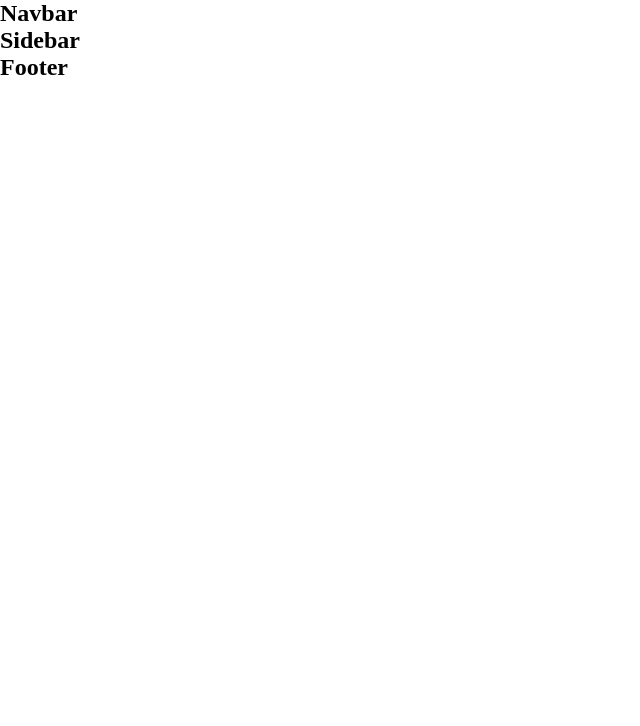
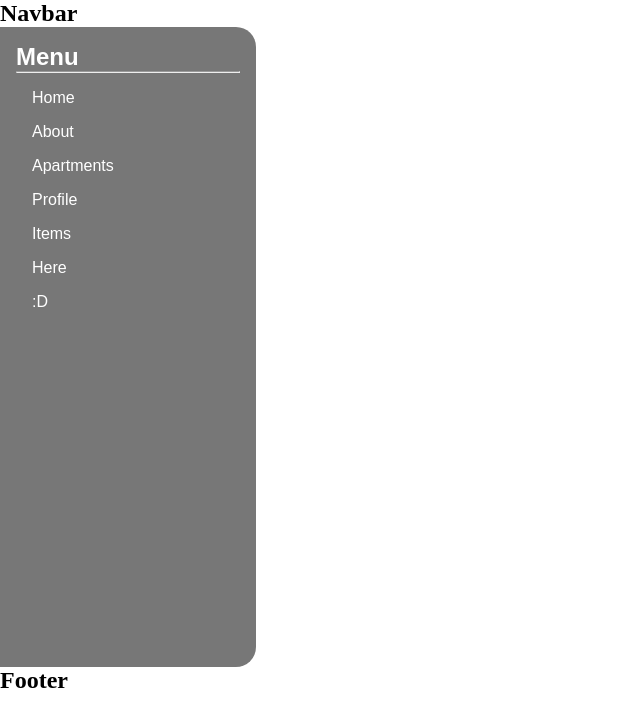
Before and after one commit to Kiridea/Mini-project, a React (Vite) app: page / in a window 1280 px wide. Shown: the top 726 px of the page, without its empty margins (0-640 px from the left). Built offline with nearby package versions, Linux system fonts and the light colour scheme.

Commit message:
make sidebar

```diff
--- /dev/null
+++ b/src/components/Sidebar.css
@@ -0,0 +1,33 @@
+#sidebar-container {
+    width: 20%;
+    height: 80vh;
+    padding: 1em;
+    background-color: rgba(0, 0, 0, 0.533);
+    color: white;
+    border-top-right-radius: 20px;
+    border-bottom-right-radius: 20px;
+    font-family: sans-serif;
+}
+
+hr {
+    margin-bottom: 0.5em;
+}
+
+#sidebar-items {
+    display: flex;
+    flex-direction: column;
+}
+
+#sidebar-container a {
+    width: 100%;
+    text-decoration: none;
+    color: white;
+    padding: 0.5em 1em;
+    border-radius: 30px;
+}
+
+#sidebar-container a:hover{
+    background-color: rgba(0, 0, 0, 0.633);
+    transition: 300ms;
+    transform: scale(1.1);
+}
--- a/src/components/Sidebar.jsx
+++ b/src/components/Sidebar.jsx
@@ -1,10 +1,22 @@
-
-
+import './Sidebar.css'
 
 
 function Sidebar() {
     return (
-        <h2>Sidebar</h2>
+        <div id="sidebar-container">
+            <h2>Menu</h2>
+            <hr />
+            <div id="sidebar-items">
+                <a href="">Home</a>
+                <a href="">About</a>
+                <a href="">Apartments</a>
+                <a href="">Profile</a>
+                <a href="">Items</a>
+                <a href="">Here</a>
+                <a href="">:D</a>
+            </div>
+
+        </div>
     )
 }
 
```
Also changed, not shown: src/index.css (+5 -5 lines).
